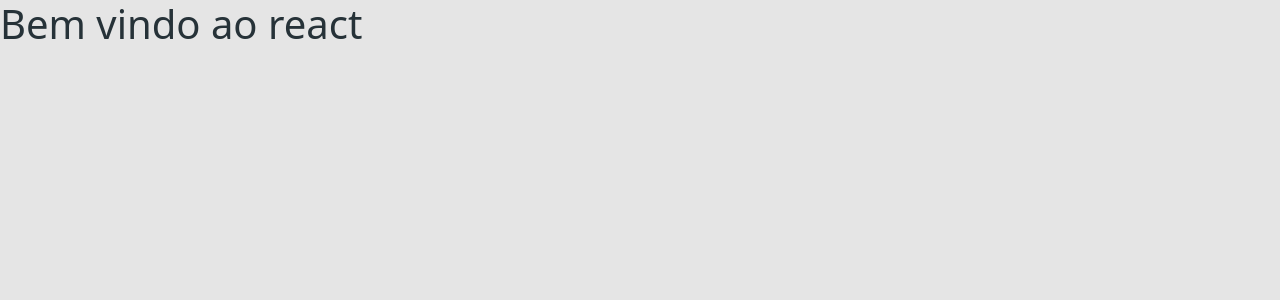
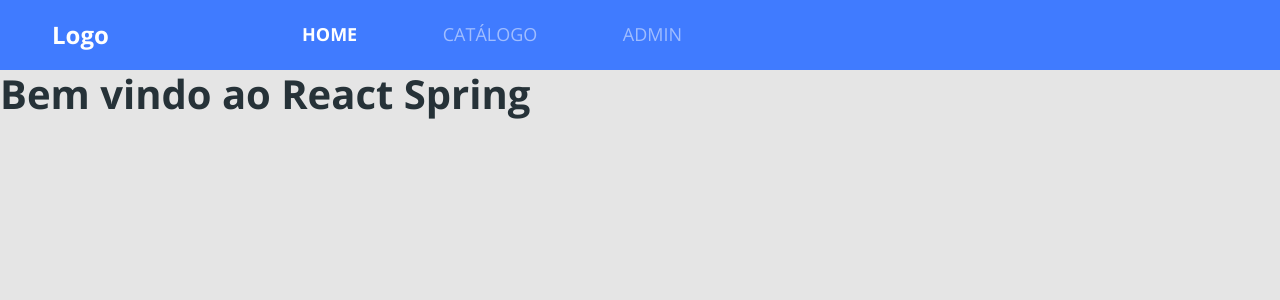
Before and after one commit to linconviana/projeto_react_spring, a React (Create React App) app in the folder frontweb/: page / in a window 1280 px wide. Shown: the top 300 px of the page. Built offline with nearby package versions, Linux system fonts and the light colour scheme.

Commit message:
customizar navbar style

```diff
--- a/frontweb/src/App.css
+++ b/frontweb/src/App.css
@@ -0,0 +1,31 @@
+/*Configuração de estilos globais*/
+
+@import url("https://fonts.googleapis.com/css2?family=Open+Sans:wght@400;700&display=swap");
+
+* {
+  font-family: "Open Sans", sans-serif;
+}
+
+h1,
+h2,
+h3,
+h4,
+h5,
+h6 {
+  font-weight: 700;
+  margin-bottom: 0;
+}
+
+a,
+a:hover {
+  text-decoration: none;
+  color: unset;
+}
+
+ul {
+  list-style: none;
+}
+
+ul li a {
+  color: #fff;
+}
--- a/frontweb/src/App.tsx
+++ b/frontweb/src/App.tsx
@@ -1,9 +1,13 @@
-import './assets/styles/custom.scss';
-import './App.css';
+import Navbar from "./components/Navbar";
+import "./assets/styles/custom.scss";
+import "./App.css";
 
 function App() {
   return (
-    <h1>Bem vindo ao react</h1>
+    <>
+      <Navbar />
+      <h1>Bem vindo ao React Spring</h1>
+    </>
   );
 }
 
--- /dev/null
+++ b/frontweb/src/components/Navbar/index.tsx
@@ -0,0 +1,43 @@
+import "./styles.css";
+import "bootstrap/js/src/collapse.js";
+
+const Navbar = () => {
+  return (
+    <nav className="navbar navbar-expand-md navbar-dark bg-primary main-nav">
+      <div className="container-fluid">
+        <a href="link" className="nav-logo-text">
+          <h4>Logo</h4>
+        </a>
+        <button
+          className="navbar-toggler"
+          type="button"
+          data-bs-toggle="collapse"
+          data-bs-target="#dscatalog-navbar"
+          aria-controls="dscatalog-navbar"
+          aria-expanded="false"
+          aria-label="Toggle navigation"
+        >
+          <span className="navbar-toggler-icon"></span>
+        </button>
+
+        <div className="collapse navbar-collapse" id="dscatalog-navbar">
+          <ul className="navbar-nav offset-md-2 main-menu">
+            <li>
+              <a href="link" className="active">
+                HOME
+              </a>
+            </li>
+            <li>
+              <a href="link">CATÁLOGO</a>
+            </li>
+            <li>
+              <a href="link">ADMIN</a>
+            </li>
+          </ul>
+        </div>
+      </div>
+    </nav>
+  );
+};
+
+export default Navbar;
--- /dev/null
+++ b/frontweb/src/components/Navbar/styles.css
@@ -0,0 +1,31 @@
+/*configuração de estilo especifico*/
+
+.main-nav {
+  padding-left: 40px;
+  min-height: 70px;
+}
+
+.nav-logo-text,
+.nav-logo-text:hover {
+  color: #fff;
+}
+
+.main-menu {
+  display: flex;
+  font-size: 18px;
+  width: 380px;
+  justify-content: space-between;
+}
+
+.main-menu a {
+  color: rgba(255, 255, 255, 0.5);
+}
+
+.main-menu a:hover {
+  color: #fff;
+}
+
+.main-menu a.active {
+  color: #fff;
+  font-weight: 700;
+}
--- a/frontweb/src/index.tsx
+++ b/frontweb/src/index.tsx
@@ -1,6 +1,5 @@
 import React from 'react';
 import ReactDOM from 'react-dom';
-import 'bootstrap/dist/css/bootstrap.css';
 import App from './App';
 
 ReactDOM.render(
```
Also changed, not shown: 1 other file (tests, documents, lock files or other folders).
